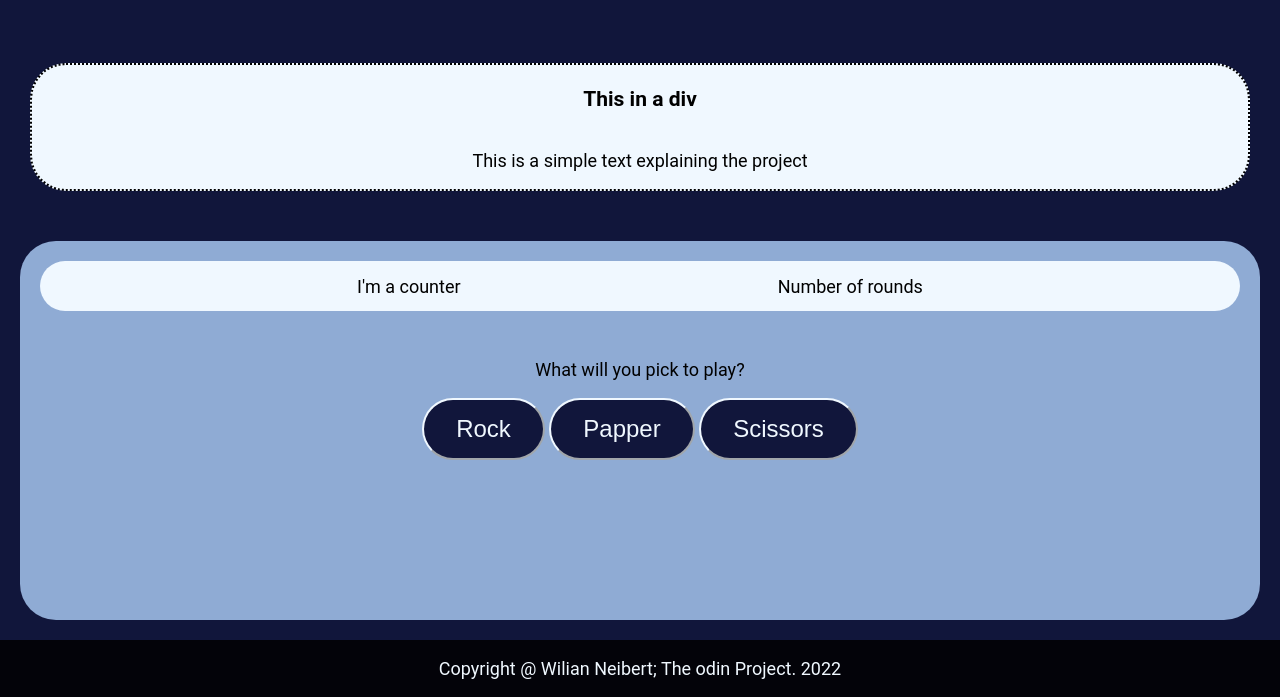
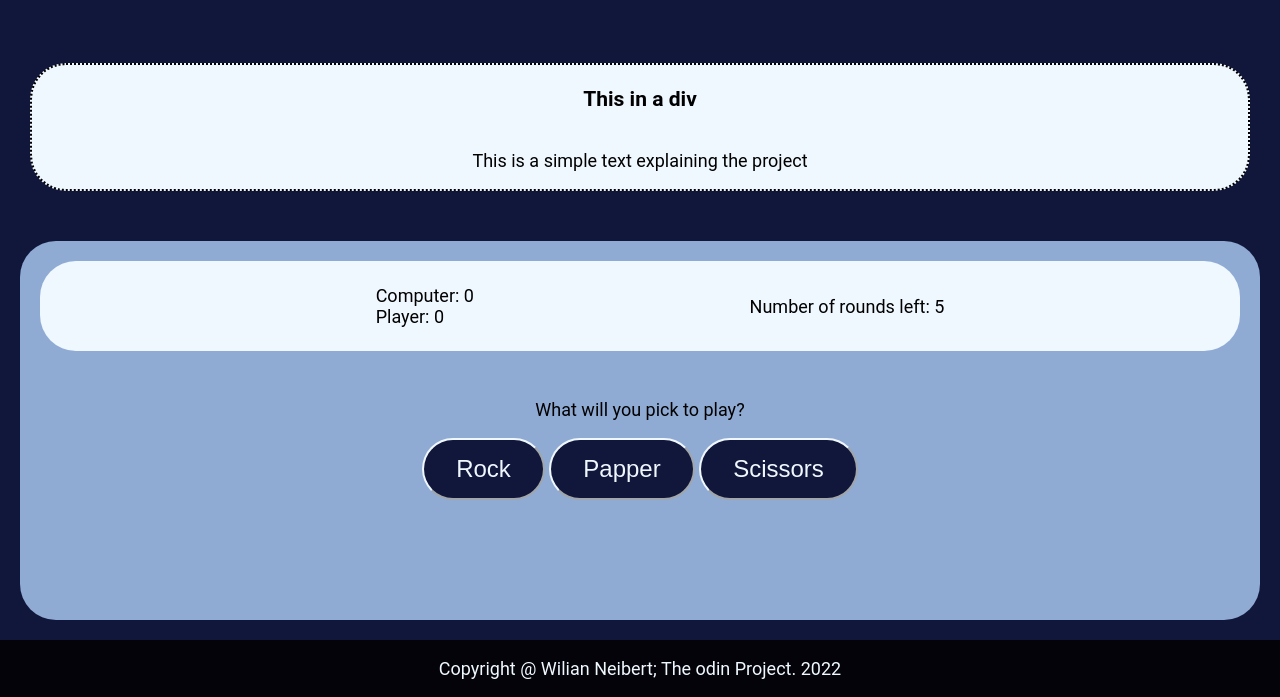
Before and after one commit to MrNeibert/Rock-Papper-Scissors-, a plain HTML site: page index.html in a window 1280 px wide. Shown: the part 103-800 px from the top of the page. Drawn offline with Linux system fonts and the light colour scheme.

Commit message:
add simple win-counter and rounds left

```diff
--- a/index.html
+++ b/index.html
@@ -20,10 +20,13 @@
   <div id="gameArea">
       <div class="topCounters">
         <div class="counter">
-          <p>I'm a counter</p>
+          <ul>
+            <li>Computer: 0</li>
+            <li>Player: 0</li>
+          </ul>
         </div>
        <div class="rounds">
-          <p>Number of rounds</p>
+          <p>Number of rounds left: 5</p>
         </div>
       </div>
       <div class="game">
--- a/styles.css
+++ b/styles.css
@@ -60,7 +60,7 @@ body {
   align-items: center;
   max-height: 50px;
   margin: 20px;
-  padding: 0px;
+  padding: 20px;
   border-radius: 2em;
 
 }
@@ -74,8 +74,6 @@ body {
 }
 
 .outputBox {
-  display: flex;
-  flex-direction: column;
   text-align: center;
   border-radius: 2em;
   margin: 0px 40px;
@@ -97,6 +95,12 @@ button {
   padding: 15px 32px;
 }
 
+li {
+  list-style: none;
+  margin: 0;
+  padding: 0;
+}
+
 #bottomArea {
   background-color: rgba(0, 0, 0, 0.849);
   color: aliceblue;
```
